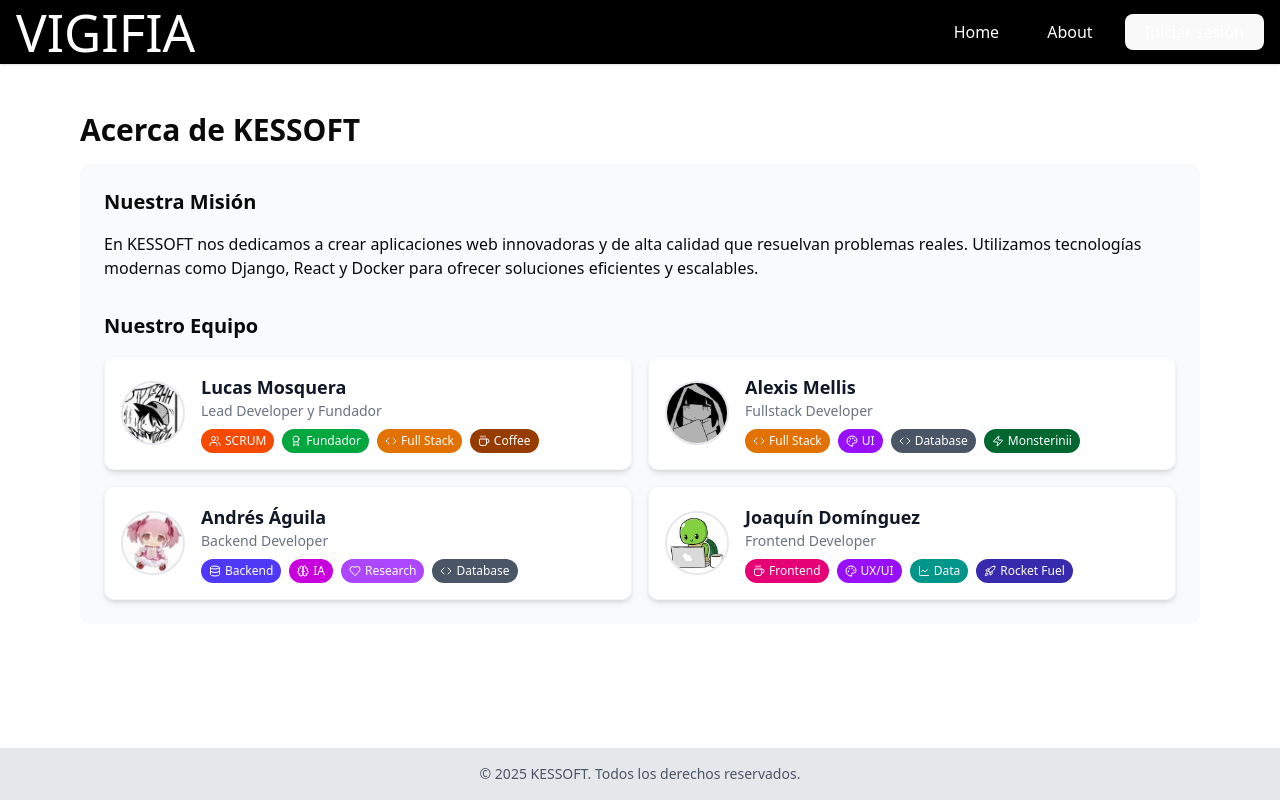
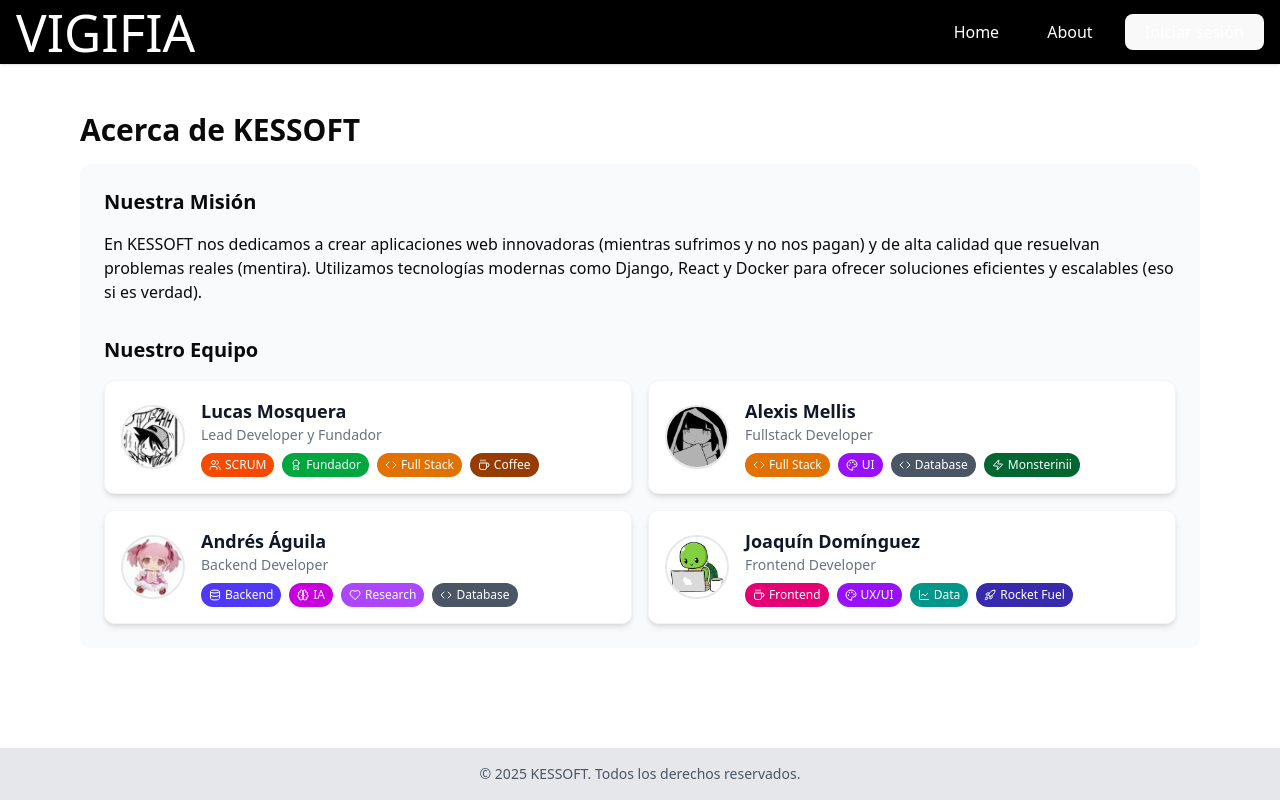
Before and after one commit to siroale/GRUPO20-2025-PROYINF, a React (Vite) app in the folder frontend/: page /about in a window 1280 px wide. Built offline with nearby package versions, Linux system fonts and the light colour scheme.

Commit message:
cambio importante en el about us

```diff
--- a/frontend/src/components/pages/About.tsx
+++ b/frontend/src/components/pages/About.tsx
@@ -166,8 +166,8 @@ export default function About() {
       <div className="bg-gray-50 p-6 rounded-lg mb-8">
         <h3 className="text-xl font-semibold mb-4">Nuestra Misión</h3>
         <p className="text-base mb-8">
-          En KESSOFT nos dedicamos a crear aplicaciones web innovadoras y de alta calidad que resuelvan problemas reales.
-          Utilizamos tecnologías modernas como Django, React y Docker para ofrecer soluciones eficientes y escalables.
+          En KESSOFT nos dedicamos a crear aplicaciones web innovadoras (mientras sufrimos y no nos pagan) y de alta calidad que resuelvan problemas reales (mentira).
+          Utilizamos tecnologías modernas como Django, React y Docker para ofrecer soluciones eficientes y escalables (eso si es verdad).
         </p>
 
 
```
